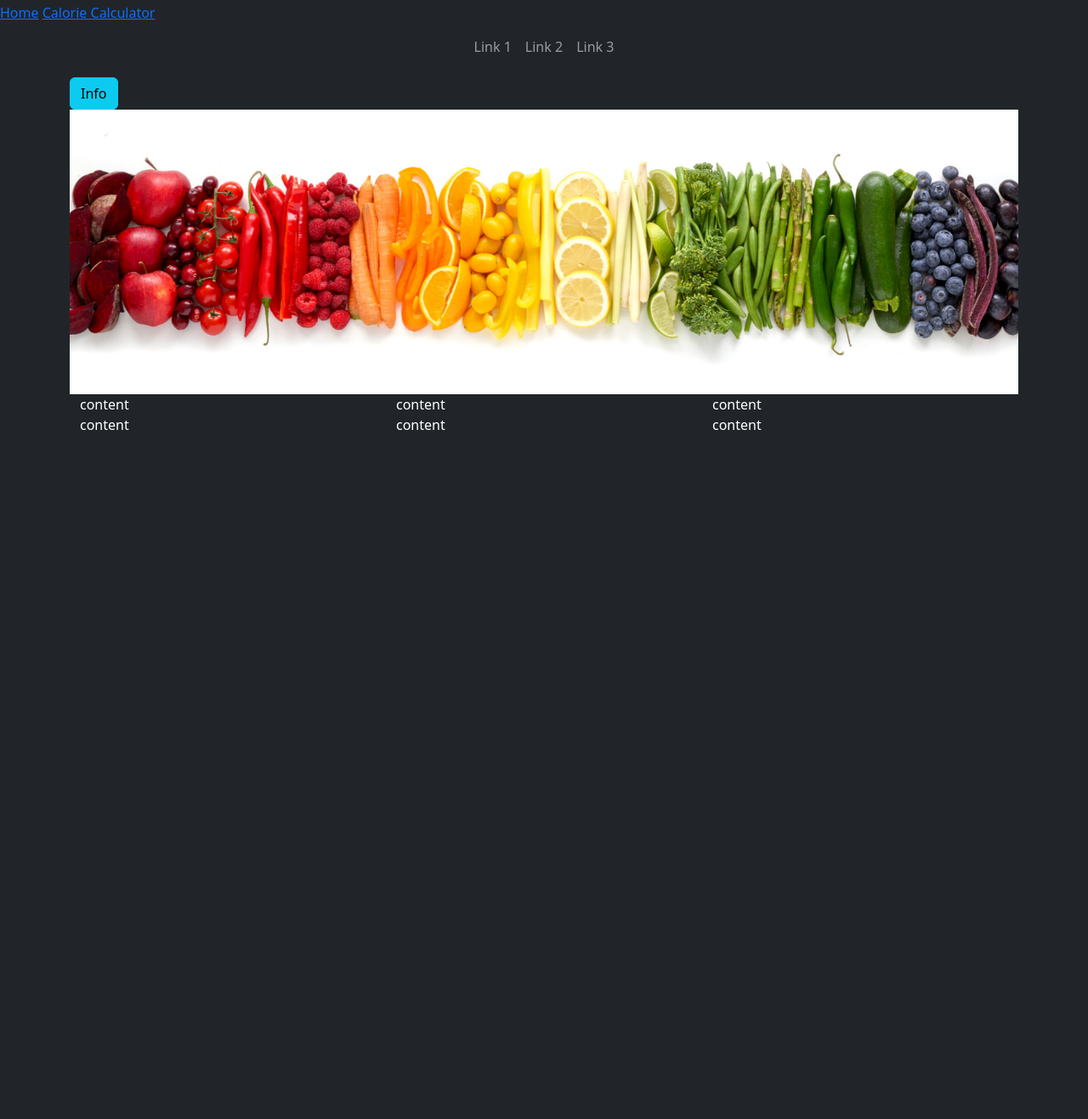
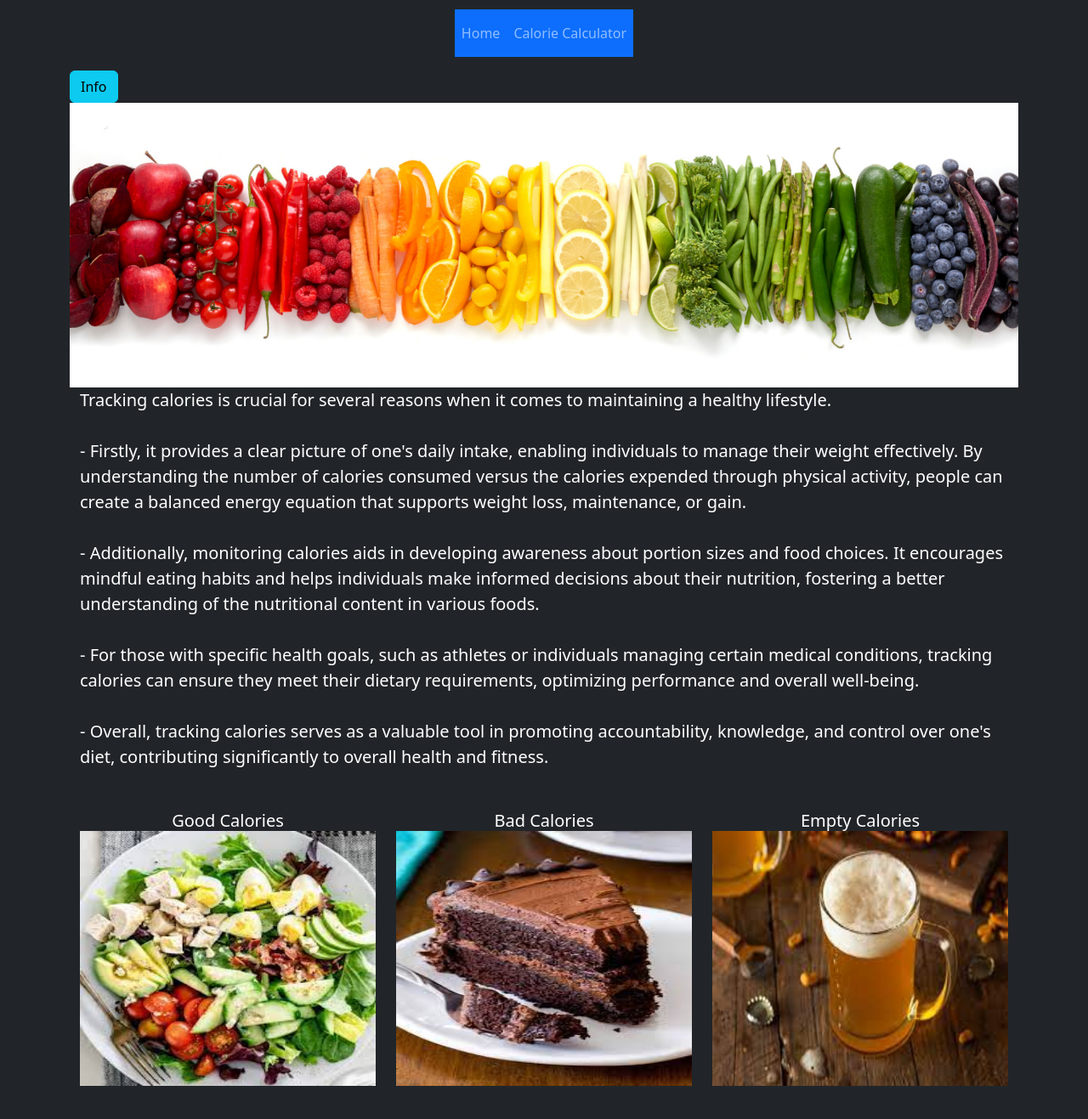
Before and after one commit to MistySK/FE-Week-3-Assignment, a website: page index.html in a window 1280 px wide. Shown: the part 115-1432 px from the top of the page at 85% size. Before the commit the page ends 800 px from the top, so only its background shows below. Drawn offline with nearby package versions, Linux system fonts and the light colour scheme.

Commit message:
commit cards

```diff
--- a/index.html
+++ b/index.html
@@ -14,24 +14,16 @@
 
     <h1 class="text-center display-2">Calorie Tracking 101</h1>
 
-    <div>
-        <a href="index.html">Home</a>
-        <a href="page2.html">Calorie Calculator</a>
-    </div>
 
-<nav class="navbar navbar-expand-sm justify-content-center navbar-dark text-white">
-    <ul class="navbar-nav">
+    <nav class="navbar navbar-expand-sm justify-content-center navbar-secondary text-white">
+        <ul class="navbar-nav navbar navbar-dark bg-primary">
             <li class="nav-item">
-            <a class="nav-link" href="#">Link 1</a>
+                <a class="nav-link" href="index.html">Home</a>
             </li>
             <li class="nav-item">
-            <a class="nav-link" href="#">Link 2</a>
-        </li>
-        <li class="nav-item">
-            <a class="nav-link" href="#">Link 3</a>
+                <a class="nav-link" href="page2.html">Calorie Calculator</a>
             </li>
         </ul>
-
     </nav>
 
     <div id="main-container" class="container pt-2 pb-5">
@@ -42,35 +34,68 @@
             class="img-fluid" alt="..."
             alt="Page banner drawings of food"
             width="2000"
-
             />
+            <div class="container mb-5 fs-5">
+                <p class="font sz 10">
+                    Tracking calories is crucial for several reasons when it comes to maintaining a healthy lifestyle. <br><br>
+                     - Firstly, it provides a clear picture of one's daily intake, enabling individuals to manage their weight effectively. By understanding the number of calories consumed versus the calories expended through physical activity, people can create a balanced energy equation that supports weight loss, maintenance, or gain.<br><br>
+                     - Additionally, monitoring calories aids in developing awareness about portion sizes and food choices. It encourages mindful eating habits and helps individuals make informed decisions about their nutrition, fostering a better understanding of the nutritional content in various foods. <br><br>
+                     - For those with specific health goals, such as athletes or individuals managing certain medical conditions, tracking calories can ensure they meet their dietary requirements, optimizing performance and overall well-being. <br><br>
+                     - Overall, tracking calories serves as a valuable tool in promoting accountability, knowledge, and control over one's diet, contributing significantly to overall health and fitness.
+                </p>
         </div>
-        <div class="container">
+        <div class="container bg-dark text-center">
             <div class="row">
                 <div class="col-sm">
-                    content
+                    <div id="card-1" class="bg-dark ">
+                        <div class="card-body">
+                        <h5 class="card-title">Good Calories</h5>
+                        <img
+                          src="images/salad.jpeg"
+                          class="card-img-top"
+                          alt="Bowl of salad."
+                          width="100"
+                          height="300">
+                        </img>
+
+                        </div>
+                    </div>
                 </div>
                 <div class="col-sm">
-                    content
+                    <div id="card-1" class="bg-dark">
+                        <div class="card-body">
+                        <h5 class="card-title">Bad Calories</h5>
+                        <img
+                          src="images/cake.jpeg"
+                          class="card-img-top"
+                          alt="Slice of chocolate cake."
+                          width="100"
+                          height="300">
+                        </img>
+
+                        </div>
+                    </div>
                 </div>
                 <div class="col-sm">
-                    content
+                    <div id="card-1" class="bg-dark">
+                        <div class="card-body">
+                        <h5 class="card-title">Empty Calories</h5>
+                        <img
+                          src="images/beer.jpeg"
+                          class="card-img-top"
+                          alt="Mug of beer."
+                          width="100"
+                          height="300">
+                        </img>
+
                         </div>
                     </div>
                 </div>
 
-        <div class="container-fluid">
-            <div class="row">
-                <div class="col-sm">
-                    content
-                </div>
-                <div class="col-sm">
-                    content
-                </div>
-                <div class="col-sm">
-                    content
             </div>
         </div>
+
+
         </div>
     </div>
 
```
Also changed, not shown: page2.html (+22 -11 lines), images/beer.jpeg (added), images/cake.jpeg (added), images/salad.jpeg (added). Lines whose indentation alone changed are shown as unchanged.
